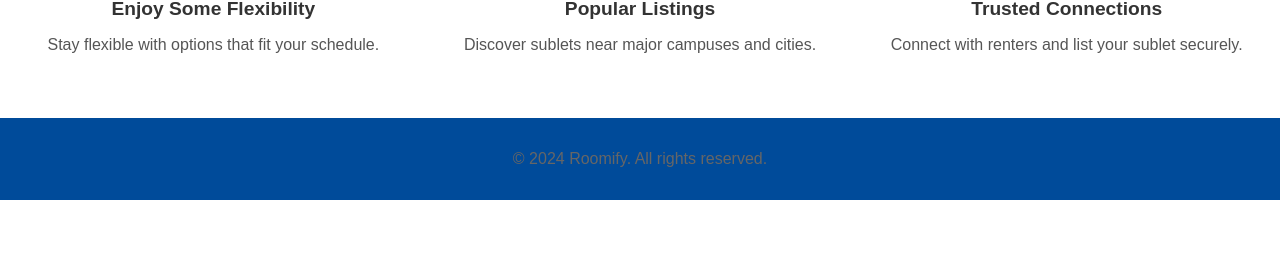
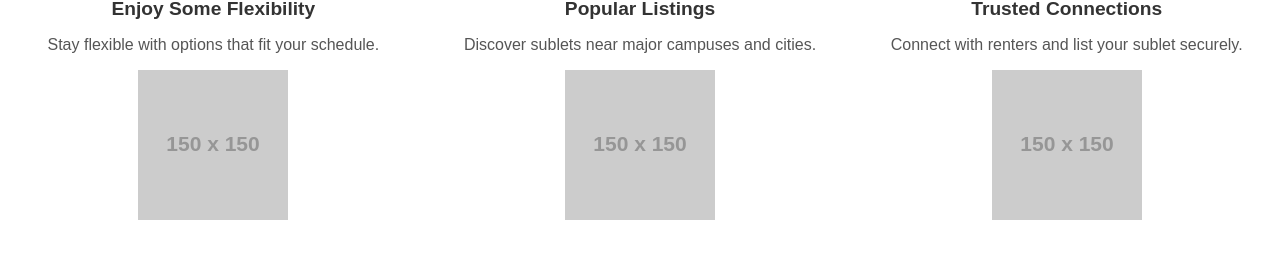
Before and after one commit to lukegrady1/Roomify, a React (Vite) app in the folder client/: page / in a window 1280 px wide. Shown: the part 623-893 px from the top of the page. Before the commit the page ends 823 px from the top, so only its background shows below. Built offline with nearby package versions, Linux system fonts and the light colour scheme.

Commit message:
added placeholder pictures on the homepage. not sure if I want to keep??

```diff
--- a/client/src/pages/home.tsx
+++ b/client/src/pages/home.tsx
@@ -122,14 +122,29 @@ const Home: React.FC = () => {
             <div className="feature">
               <h3>Enjoy Some Flexibility</h3>
               <p>Stay flexible with options that fit your schedule.</p>
+              <img
+                src="https://via.placeholder.com/150"
+                alt="Flexibility"
+                className="feature-image"
+              />
             </div>
             <div className="feature">
               <h3>Popular Listings</h3>
               <p>Discover sublets near major campuses and cities.</p>
+              <img
+                src="https://via.placeholder.com/150"
+                alt="Popular Listings"
+                className="feature-image"
+              />
             </div>
             <div className="feature">
               <h3>Trusted Connections</h3>
               <p>Connect with renters and list your sublet securely.</p>
+              <img
+                src="https://via.placeholder.com/150"
+                alt="Trusted Connections"
+                className="feature-image"
+              />
             </div>
           </div>
         </div>
```
